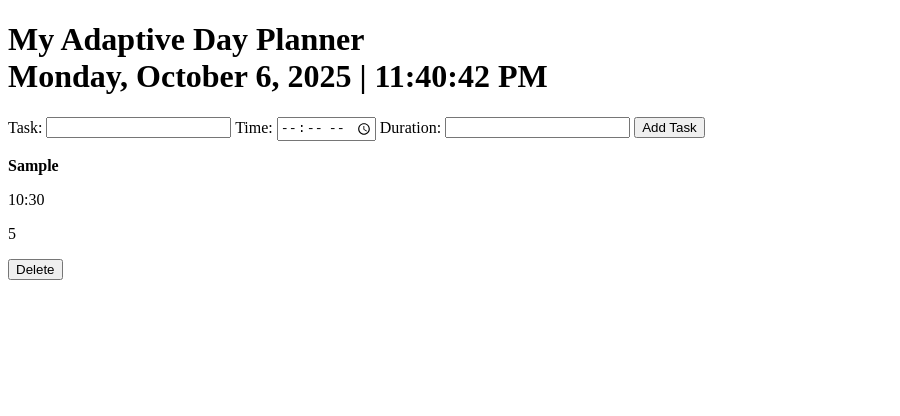
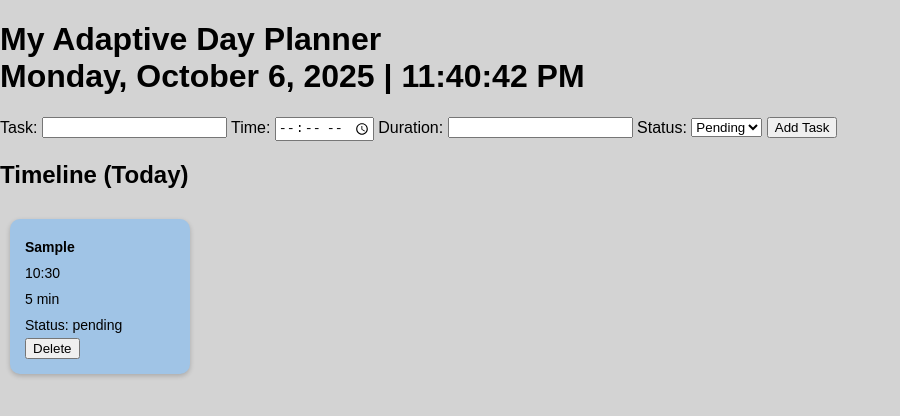
Before and after one commit to ThOfficialCoder/AdaptiveScheduler, a plain HTML site: page index.html in a window 1280 px wide. Both pictures are taken after typing "Sample", "10:30", "5" into the empty fields and a click on the button "Add Task". Shown: the whole page, without its empty margins (0-900 px from the left). Drawn offline with Linux system fonts and the light colour scheme.

Commit message:
Added statuses and fixed layout of tasks

```diff
--- /dev/null
+++ b/index.css
@@ -0,0 +1,47 @@
+body {
+    margin: 0;
+    padding: 0;
+    background-color: lightgray;
+    font-family: Arial, sans-serif;
+}
+
+/* Container holding all tasks */
+#taskList {
+    display: flex;              /* Horizontal layout */
+    flex-direction: row;        /* Row of tasks */
+    gap: 15px;                  /* Space between tasks */
+    padding: 10px;
+    overflow-x: auto;           /* Scroll if tasks exceed width */
+}
+
+/* Each individual task block */
+.task-item {
+    background-color: lightcoral; /* Change based on status if needed */
+    padding: 15px;
+    border-radius: 10px;
+    box-shadow: 0 2px 5px rgba(0,0,0,0.2);
+    min-width: 150px;           /* Each task has own width */
+    display: flex;
+    flex-direction: column;     /* Stack task info inside block */
+    align-items: flex-start;
+    white-space: nowrap;        /* Keep content in one line if needed */
+}
+
+/* Task info text inside block */
+.task-item p {
+    margin: 5px 0;              /* Vertical spacing between info */
+    font-size: 14px;
+}
+
+/* Optional: status-based colors */
+.task-item.done {
+    background-color: #a0e6a0;  /* Green for done */
+}
+
+.task-item.pending {
+    background-color: #a0c4e6;  /* Blue for pending */
+}
+
+.task-item.missed {
+    background-color: #f7b77b;  /* Orange for missed */
+}
--- a/index.html
+++ b/index.html
@@ -4,6 +4,7 @@
     <meta charset="UTF-8">
     <meta name="viewport" content="width=device-width, initial-scale=1.0">
     <title>My Adaptive Day Planner</title>
+    <link rel="stylesheet" href="index.css">
 </head>
 <body>
     <h1>My Adaptive Day Planner<div id="currentDateTime"></div></h1>
@@ -18,9 +19,17 @@
         <label for="duration">Duration:</label>
         <input type="number" id="duration" name="duration" required>
 
+        <label for="status">Status:</label>
+        <select id="status" name="status" required>
+            <option id="pending" value="pending">Pending</option>
+            <option value="done">Done</option>
+            <option value="missed">Missed</option>
+        </select>
+
         <button type="submit">Add Task</button>
     </form>
 
+    <h2>Timeline (Today)</h2>
     <div id="taskList"></div>
 
     <script src="index.js"></script>
--- a/index.js
+++ b/index.js
@@ -1,5 +1,13 @@
 let tasks = [];
 
+// Load saved tasks from localStorage
+const savedTasks = JSON.parse(localStorage.getItem('tasks')) || [];
+tasks = savedTasks.map(t => {
+    if (!t.status) t.status = "pending"; // Ensure old tasks have status
+    return t;
+});
+
+// Update date and time in header
 function updateDateTime() {
     const now = new Date();
     const date = now.toLocaleDateString(undefined, {
@@ -8,7 +16,6 @@ function updateDateTime() {
         month: 'long',
         day: 'numeric'
     });
-
     const time = now.toLocaleTimeString(undefined, {
         hour: '2-digit',
         minute: '2-digit',
@@ -17,49 +24,56 @@ function updateDateTime() {
     document.getElementById('currentDateTime').textContent = date + " | " + time;
 }
 
+// Add task from form
 document.getElementById('taskForm').addEventListener('submit', function(event) {
     event.preventDefault();
-    addTask();
-});
-
-function addTask() {
     const taskForm = document.getElementById('taskForm');
     const task = {
         task: taskForm.task.value,
         time: taskForm.time.value,
-        duration: taskForm.duration.value
+        duration: taskForm.duration.value,
+        status: taskForm.status.value || "pending"
     };
     tasks.push(task);
     taskForm.reset();
     displayTasks();
-}
+});
 
+// Display tasks
 function displayTasks() {
     const taskList = document.getElementById('taskList');
     taskList.innerHTML = '';
 
+    // Save tasks to localStorage
+    localStorage.setItem('tasks', JSON.stringify(tasks));
+
     tasks.forEach((task, index) => {
         const taskItem = document.createElement('div');
-        taskItem.classList.add('task-item');
+        taskItem.classList.add('task-item', task.status); // Add status as class
         taskItem.innerHTML = `
             <p><strong>${task.task}</strong></p>
             <p>${task.time}</p>
-            <p>${task.duration}</p>
-            <button class="delete-button" data-index=index="${index}">Delete</button>
+            <p>${task.duration} min</p>
+            <p>Status: ${task.status}</p>
+            <button class="delete-button" data-index="${index}">Delete</button>
         `;
         taskList.appendChild(taskItem);
     });
 
+    // Attach delete button functionality
     document.querySelectorAll('.delete-button').forEach(button => {
         button.addEventListener('click', function() {
-            const index = this.getAttribute('data-index');
+            const index = parseInt(this.getAttribute('data-index'));
             tasks.splice(index, 1);
             displayTasks();
-        })
-    })
+        });
+    });
 }
 
+// Initial render
 displayTasks();
-
 updateDateTime();
 setInterval(updateDateTime, 1000);
+
+// Update tasks every 30 seconds
+setInterval(displayTasks, 30000);
```
